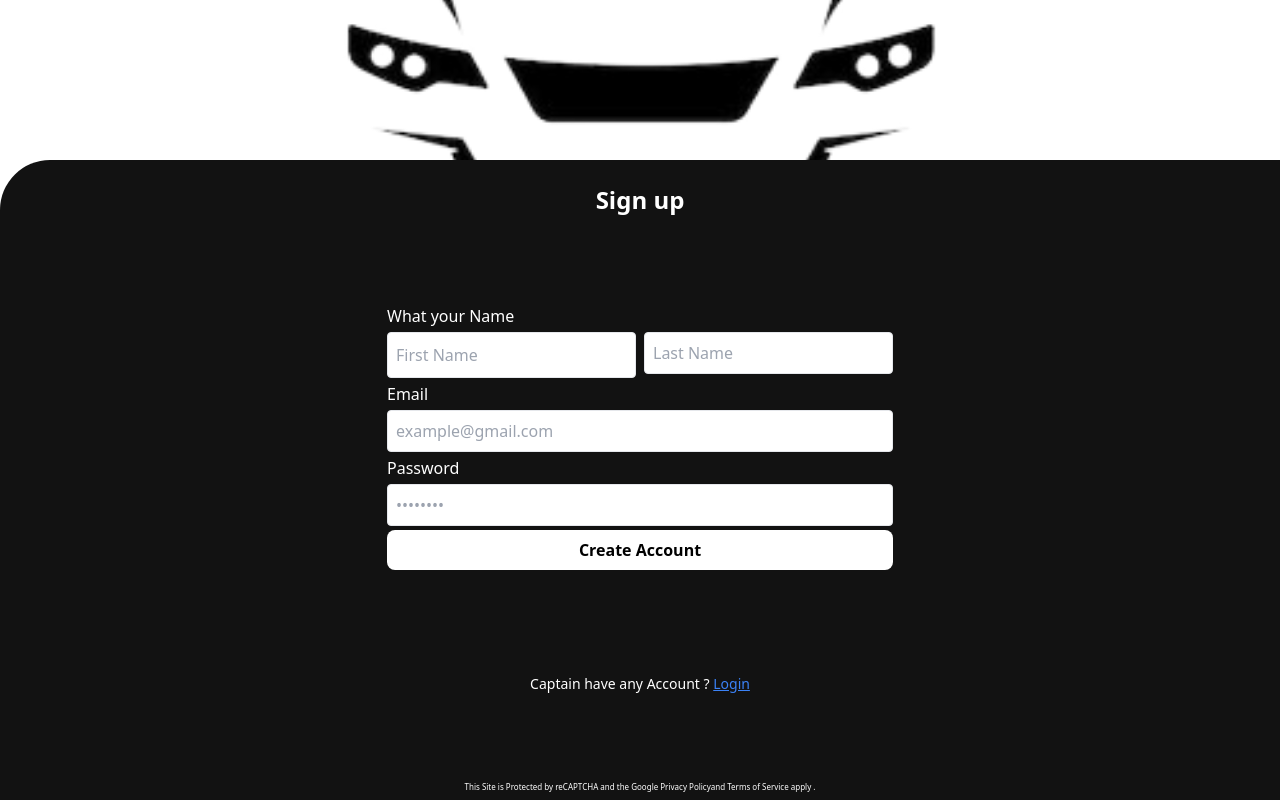
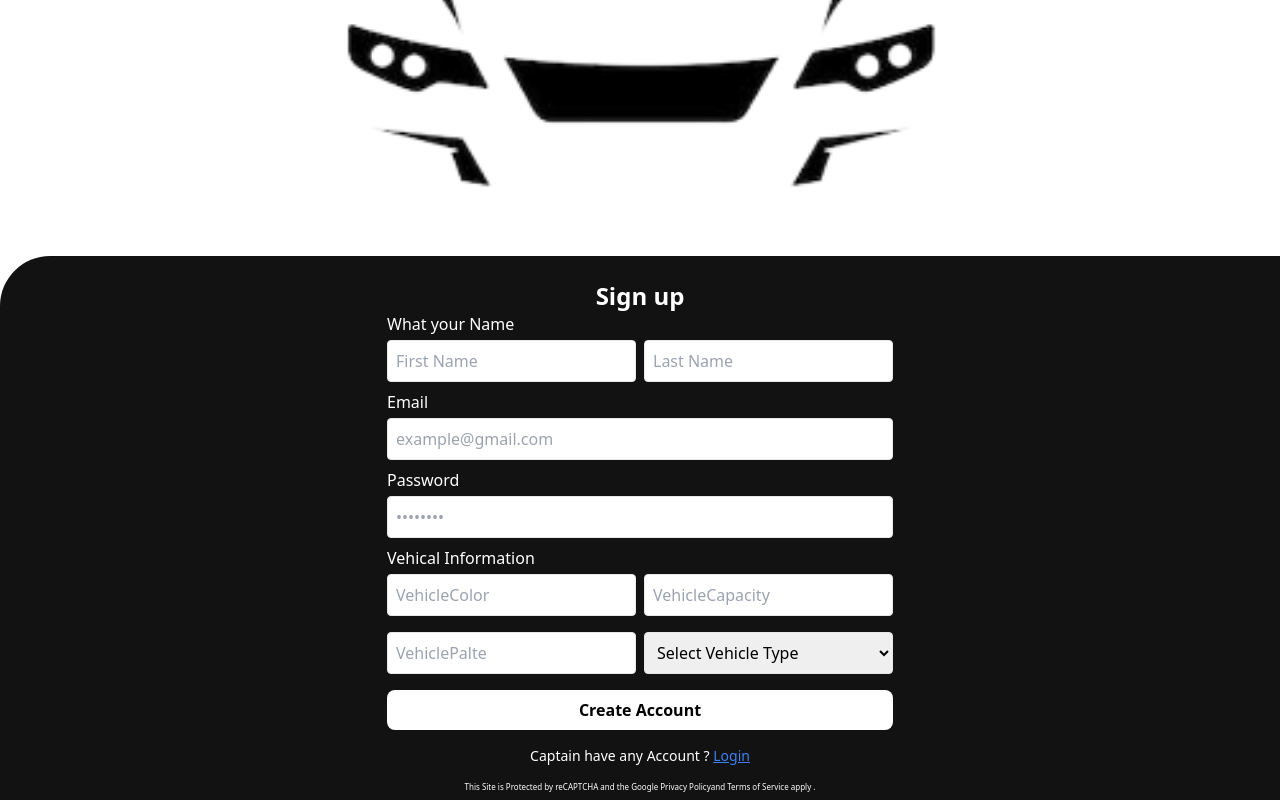
Before and after one commit to WebproPandey/Uber, a React (Vite) app in the folder frontend/: page /Captain-Signup in a window 1280 px wide. Built offline with nearby package versions, Linux system fonts and the light colour scheme.

Commit message:
Intergreate frontend to banckend captian authication

```diff
--- a/frontend/src/App.jsx
+++ b/frontend/src/App.jsx
@@ -8,6 +8,8 @@ import CaptainSignup from './Pages/CaptainSignup'
 import Start from './Pages/Start'
 import UserProtectedWraper from './Pages/UserProtectedWraper'
 import UserLogout from './Pages/UserLogout'
+import CaptainHome from './Pages/CaptainHome'
+import CaptainProtectedWraper from './Pages/CaptainProtectedWraper'
 
 const App = () => {
   return (
@@ -28,6 +30,12 @@ const App = () => {
               <UserLogout/>
              </UserProtectedWraper>
            } />
+           <Route path='/captain-Home' element={
+            <CaptainProtectedWraper>
+              <CaptainHome/>
+            </CaptainProtectedWraper>
+           } />
+
            </Routes>
 
     </div>
--- /dev/null
+++ b/frontend/src/Context/CaptainContext.jsx
@@ -0,0 +1,30 @@
+import React, { createContext, useContext, useState } from 'react'
+export  const CaptainDataContext =  createContext()
+
+ const CaptainContext = ({children}) => {
+   const [Captain , setCaptain] =  useState()
+   const [isLoading, setIsLoading] = useState()
+   const [error, setError] = useState()
+
+   const updateCaptain =  (captainData) =>{
+    setCaptain(captainData)
+   }
+
+   const  value ={
+    Captain ,
+    setCaptain,
+    isLoading,
+    setIsLoading,
+    error,
+    setError
+   }
+
+
+    return (
+      <CaptainDataContext.Provider value={value}>
+        {children}
+      </CaptainDataContext.Provider>
+    )
+}
+
+export default CaptainContext
--- /dev/null
+++ b/frontend/src/Pages/CaptainHome.jsx
@@ -0,0 +1,9 @@
+import React from 'react'
+
+const CaptainHome = () => {
+  return (
+    <div>CaptainHome</div>
+  )
+}
+
+export default CaptainHome
--- a/frontend/src/Pages/CaptainLogin.jsx
+++ b/frontend/src/Pages/CaptainLogin.jsx
@@ -1,18 +1,34 @@
-import React, { useState } from 'react'
+import React, { useContext, useState } from 'react'
 import { Link } from 'react-router-dom'
 import Driverlogo from '../assets/DriverLogo.png'
+import axios from 'axios'
+import { CaptainDataContext } from '../Context/CaptainContext'
+import { useNavigate } from 'react-router-dom'
+
 
 const CaptainLogin = () => {
    const  [email , setEmail] = useState('')
-    const [password, setPassword] = useState('')
-    const [CaptainData , setCaptainData]  =   useState({})
+   const [password, setPassword] = useState('')
+   const navigate =  useNavigate()
+   const {captain , setCaptain} =  useContext(CaptainDataContext)
 
-    const submitHandler = (e) =>{
+    const submitHandler =  async (e) =>{
       e.preventDefault();
-      setCaptainData({
+      const captain = {
         email:email,
         password:password
-       })
+       }
+
+      const  response =  await  axios.post(`${import.meta.env.VITE_BASE_URL}/captains/login` ,captain)
+      if(response.status === 200){
+        const data =  response.data
+        setCaptain(data.captain)
+        localStorage.setItem('token' ,data.token)
+        navigate('/captain-Home')
+
+      }
+
+
       setEmail('')
       setPassword('')
 
--- /dev/null
+++ b/frontend/src/Pages/CaptainProtectedWraper.jsx
@@ -0,0 +1,48 @@
+import React, { useState } from 'react'
+import { useContext, useEffect } from "react";
+import { CaptainDataContext } from "../Context/CaptainContext";
+import { useNavigate } from "react-router-dom";
+import axios from 'axios';
+
+
+const CaptainProtectedWraper = ({children}) => {
+    const token = localStorage.getItem("token");
+    const navigate = useNavigate();
+    const { captain  , setCaptain} = useContext(CaptainDataContext);
+    const [isLoading ,setIsLoading] = useState(true)
+
+    useEffect(() => {
+      if (!token) {
+        navigate("/Captain-Login");
+      }
+    }, [token, navigate]);
+
+    axios.get(`${import.meta.env.VITE_BASE_URL}/captains/profile`,{
+        headers: { Authorization: `Bearer ${token}` }
+    }).then(response =>{
+        if(response.status === 200){
+            setCaptain(response.data.captain);
+            setIsLoading(false);
+        }
+    })
+    .catch(error => {
+        localStorage.removeItem("token");
+        navigate("/Captain-Login");
+    });
+
+
+
+   if(isLoading) {
+    return <div>Loading...</div>
+    }
+
+   return (
+    <>
+     {children}
+    </>
+    )
+
+
+}
+
+export default CaptainProtectedWraper
--- a/frontend/src/Pages/CaptainSignUp.jsx
+++ b/frontend/src/Pages/CaptainSignUp.jsx
@@ -1,38 +1,59 @@
-import React, { useState } from 'react'
-import { Link } from 'react-router-dom'
-import Driverlogo from '../assets/DriverLogo.png'
-
+import React, { useContext, useState } from "react";
+import { Link } from "react-router-dom";
+import Driverlogo from "../assets/DriverLogo.png";
+import { CaptainDataContext } from "../Context/CaptainContext";
+import axios from "axios";
+import { useNavigate } from "react-router-dom";
 
 const CaptainSignUp = () => {
   const [firstName, setFirstName] = useState("");
   const [lastName, setLastName] = useState("");
   const [email, setEmail] = useState("");
   const [password, setPassword] = useState("");
-    const [CaptainData, setCaptainData] = useState({});
+  const [vehicleColor, setVehicleColor] = useState("");
+  const [vehiclePalte, setVehiclePalte] = useState("");
+  const [vehicleCapacity, setVehicleCapacity] = useState("");
+  const [vehicleType, setVehicleType] = useState("");
+  const { Captain, setCaptain } = useContext(CaptainDataContext);
+  const navigte = useNavigate()
 
-    const submitHandler = (e) => {
+  const submitHandler =  async (e) => {
     e.preventDefault();
-      setCaptainData({
-        fullname:{
-          firstName:firstName,
-          lastName: lastName,
+    const CaptainData = {
+      fullname: {
+        firstname: firstName,
+        lastname: lastName,
       },
       email: email,
       password: password,
-      })
-      console.log(CaptainData);
-
+      vehicle: {
+        color: vehicleColor,
+        plate: vehiclePalte,
+        capacity: vehicleCapacity,
+        vehicleType: vehicleType,
+      }
+    }
+    const response =  await axios.post(`${import.meta.env.VITE_BASE_URL}/captains/register` ,CaptainData)
+    if(response.status === 201){
+      const data =  response.data
+      localStorage.setItem("token", data.token);
+      navigte("/captain-home")
+    }
     setFirstName("");
     setLastName("");
     setEmail("");
     setPassword("");
+    setVehicleColor("");
+    setVehiclePalte("");
+    setVehicleCapacity("");
+    setVehicleType("");
   };
   return (
     <div className="w-full h-screen bg-white flex  flex-col justify-between items-center">
       <div className=" rounded-t-lg w-full h-[20%]  flex justify-center items-center pt-12">
         <img className=" w-full  object-cover" src={Driverlogo} alt="" />
       </div>
-    <div className=" h-[80%] w-full bg-[#121212] flex flex-col  justify-between items-center rounded-tl-[50px] pt-6  px-6 pb-2">
+      <div className=" h-fit w-full bg-[#121212] flex flex-col  justify-between items-center rounded-tl-[50px] pt-6  px-6 pb-2">
         <h2 className="text-2xl font-bold text-center  text-white">Sign up</h2>
         <form onSubmit={(e) => submitHandler(e)} className="flex flex-col">
           <label className="mb-1 text-white">What your Name</label>
@@ -42,7 +63,7 @@ const CaptainSignUp = () => {
               required
               value={firstName}
               onChange={(e) => setFirstName(e.target.value)}
-            className="p-2 mb-1 w-1/2 border rounded focus:outline-none focus:ring-2 focus:ring-black"
+              className="p-2 mb-2 w-1/2 border rounded focus:outline-none focus:ring-2 focus:ring-black"
               placeholder="First Name"
             />
             <input
@@ -60,7 +81,7 @@ const CaptainSignUp = () => {
             required
             value={email}
             onChange={(e) => setEmail(e.target.value)}
-          className="p-2 mb-1 border rounded focus:outline-none focus:ring-2 focus:ring-black"
+            className="p-2 mb-2 border rounded focus:outline-none focus:ring-2 focus:ring-black"
             placeholder="example@gmail.com"
           />
           <label className="mb-1 text-white">Password</label>
@@ -68,27 +89,72 @@ const CaptainSignUp = () => {
             type="password"
             required
             value={password}
+            minLength={8}
             onChange={(e) => setPassword(e.target.value)}
-          className="p-2 mb-1 border rounded focus:outline-none focus:ring-2 focus:ring-black"
+            className="p-2 mb-2 border rounded focus:outline-none focus:ring-2 focus:ring-black"
             placeholder="••••••••"
           />
+          <label className="mb-1 text-white">Vehical Information</label>
+          <div className="grid grid-cols-2 w-full gap-2 mb-2 ">
+            <input
+              type="text"
+              required
+              value={vehicleColor}
+              onChange={(e) => setVehicleColor(e.target.value)}
+              className="p-2 mb-2 w-full border rounded focus:outline-none focus:ring-2 focus:ring-black"
+              placeholder="VehicleColor"
+            />
+            <input
+              type="number"
+              required
+              value={vehicleCapacity}
+              onChange={(e) => setVehicleCapacity(e.target.value)}
+              className="p-2 w-full mb-2 border rounded focus:outline-none focus:ring-2 focus:ring-black"
+              placeholder="VehicleCapacity"
+            />
+            <input
+              type="text"
+              required
+              value={vehiclePalte}
+              onChange={(e) => setVehiclePalte(e.target.value)}
+              className="p-2 mb-2 w-full border rounded focus:outline-none focus:ring-2 focus:ring-black"
+              placeholder="VehiclePalte"
+            />
+            <select
+              value={vehicleType}
+              onChange={(e) => setVehicleType(e.target.value)}
+              className="p-2 w-full mb-2 border rounded focus:outline-none focus:ring-2 focus:ring-black"
+              required
+            >
+              <option value="" disabled className="text-gray-400">
+                Select Vehicle Type
+              </option>
+              <option value="car">Car</option>
+              <option value="motorcycle">Bike</option>
+              <option value="auto">Moto</option>
+            </select>
+          </div>
           <button className="bg-white text-black rounded-lg p-2 font-semibold hover:bg-gray-800 transition  placeholder:text-base">
             Create Account
           </button>
         </form>
-      <p className="text-center text-sm text-white mt-4">
+        <p className="text-center text-sm text-white my-4">
           Captain have any Account ?{" "}
-        <Link to="/Captain-Login" className="text-blue-500 font-medium underline">
+          <Link
+            to="/Captain-Login"
+            className="text-blue-500 font-medium underline"
+          >
             Login
           </Link>
         </p>
         <p className="text-[8px] leading-tight text-white">
-          This Site is Protected by reCAPTCHA and the  <span>Google Privacy Policy</span>
-          and  <span>Terms of Service apply .</span>
+          This Site is Protected by reCAPTCHA and the{" "}
+          <span>Google Privacy Policy</span>
+          and <span>Terms of Service apply .</span>
         </p>
       </div>
     </div>
-  )
-}
+  );
+};
 
-export default CaptainSignUp
+export default CaptainSignUp;
--- a/frontend/src/Pages/UserLogout.jsx
+++ b/frontend/src/Pages/UserLogout.jsx
@@ -16,6 +16,10 @@ const UserLogout = () => {
           navigate('/login')
         }
     })
+    .catch(err =>{
+       console.log(err)
+       navigate('/login')
+    })
   return (
     <div>UserLogout</div>
   )
--- a/frontend/src/main.jsx
+++ b/frontend/src/main.jsx
@@ -1,16 +1,19 @@
-import { StrictMode } from 'react'
-import { createRoot } from 'react-dom/client'
-import './index.css'
-import App from './App.jsx'
-import { BrowserRouter } from'react-router-dom'
-import UserContext from './Context/UserContext.jsx'
+import { StrictMode } from "react";
+import { createRoot } from "react-dom/client";
+import "./index.css";
+import App from "./App.jsx";
+import { BrowserRouter } from "react-router-dom";
+import UserContext from "./Context/UserContext.jsx";
+import CaptainContext from "./Context/CaptainContext.jsx";
 
-createRoot(document.getElementById('root')).render(
+createRoot(document.getElementById("root")).render(
   <StrictMode>
-    <UserContext>
-    <BrowserRouter>
-      <App />
-    </BrowserRouter>
-    </UserContext>
-  </StrictMode>,
-)
+    <CaptainContext>
+      <UserContext>
+        <BrowserRouter>
+          <App />
+        </BrowserRouter>
+      </UserContext>
+    </CaptainContext>
+  </StrictMode>
+);
```
Also changed, not shown: frontend/src/Pages/CaptainLogout.jsx (added). Lines whose indentation alone changed are shown as unchanged.
